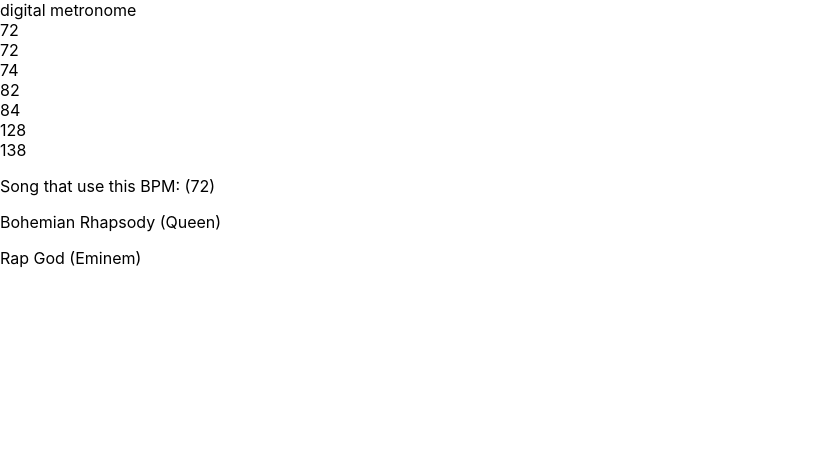
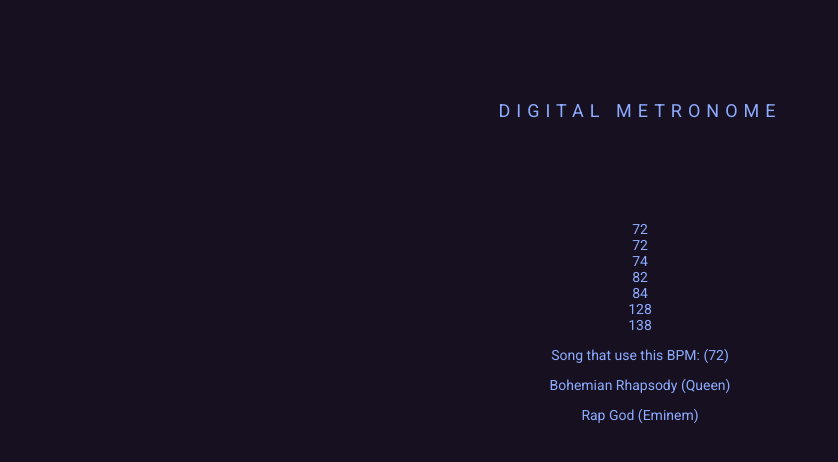
Before and after one commit to patrivet/metronome, a React (Create React App) app: page / in a window 1280 px wide. Shown: the top 462 px of the page, without its empty margins (0-838 px from the left). Built offline with nearby package versions, Linux system fonts and the light colour scheme.

Commit message:
Add Header styling and basic overall app style.

```diff
--- a/public/index.html
+++ b/public/index.html
@@ -7,7 +7,7 @@
     <meta name="theme-color" content="#000000" />
     <meta
       name="description"
-      content="Web site created using create-react-app"
+      content="A classic metronome app."
     />
     <link rel="apple-touch-icon" href="%PUBLIC_URL%/logo192.png" />
     <!--
@@ -24,7 +24,11 @@
       work correctly both with client-side routing and a non-root public URL.
       Learn how to configure a non-root public URL by running `npm run build`.
     -->
-    <title>React App</title>
+    <!-- Custom Fonts -->
+    <link rel="preconnect" href="https://fonts.gstatic.com">
+    <link href="https://fonts.googleapis.com/css2?family=Roboto:wght@400;900&display=swap" rel="stylesheet">
+
+    <title>Metronome App!</title>
   </head>
   <body>
     <noscript>You need to enable JavaScript to run this app.</noscript>
--- a/src/App.css
+++ b/src/App.css
@@ -1,3 +1,12 @@
+body {
+  background-color:#161020;
+  /* Primary font color */
+  color: #8eacff;
+  font-family: 'Roboto', sans-serif;
+  font-size: 14px;
+  text-align: center;
+}
+
 .App {
   text-align: center;
 }
--- a/src/components/Header/Header.css
+++ b/src/components/Header/Header.css
@@ -0,0 +1,7 @@
+.header {
+  font-size: 18px;
+  font-weight: normal;
+  letter-spacing: 6px;
+  text-transform: uppercase;
+  margin: 100px 0;
+}
--- a/src/components/Header/Header.js
+++ b/src/components/Header/Header.js
@@ -1,5 +1,11 @@
+import './Header.css';
+
 const Header = () => {
-  return <div>digital metronome</div>;
+  return (
+    <div className="header">
+      digital metronome
+    </div>
+  );
 };
 
 export { Header };
```
